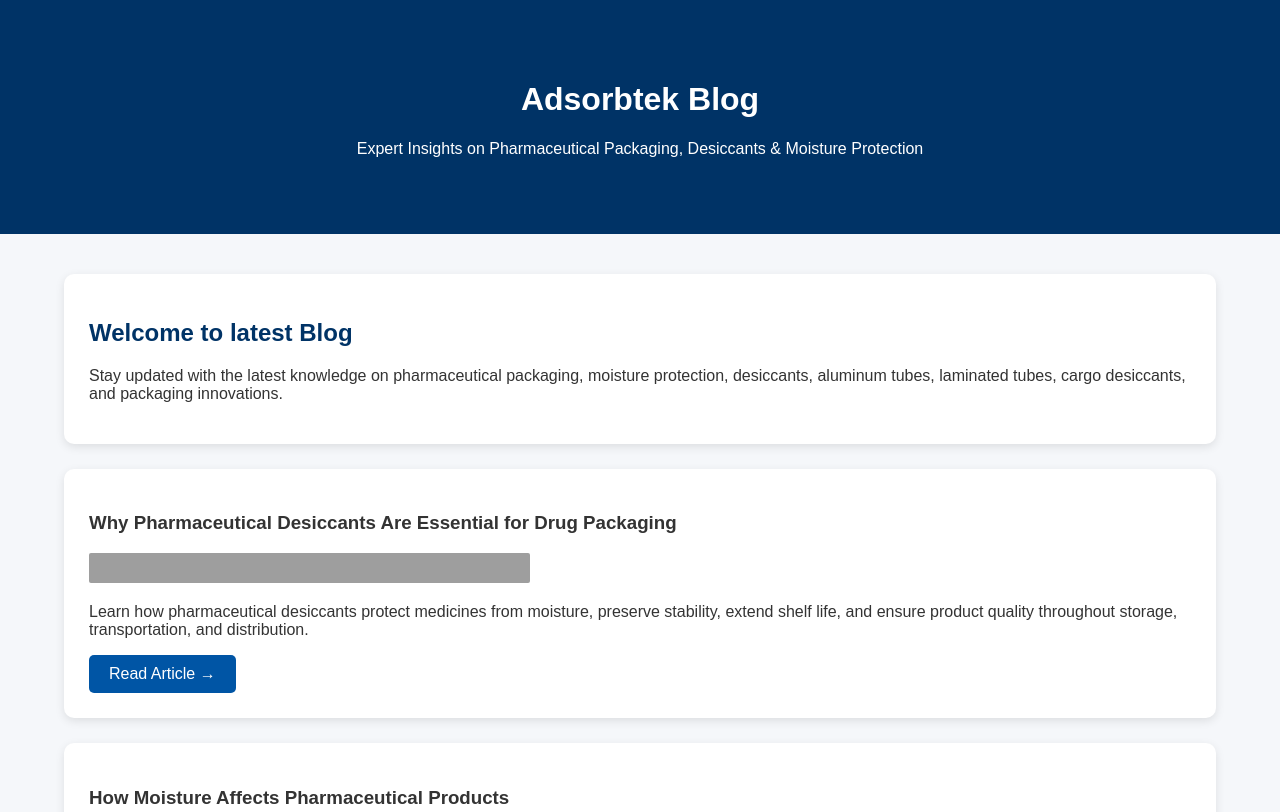
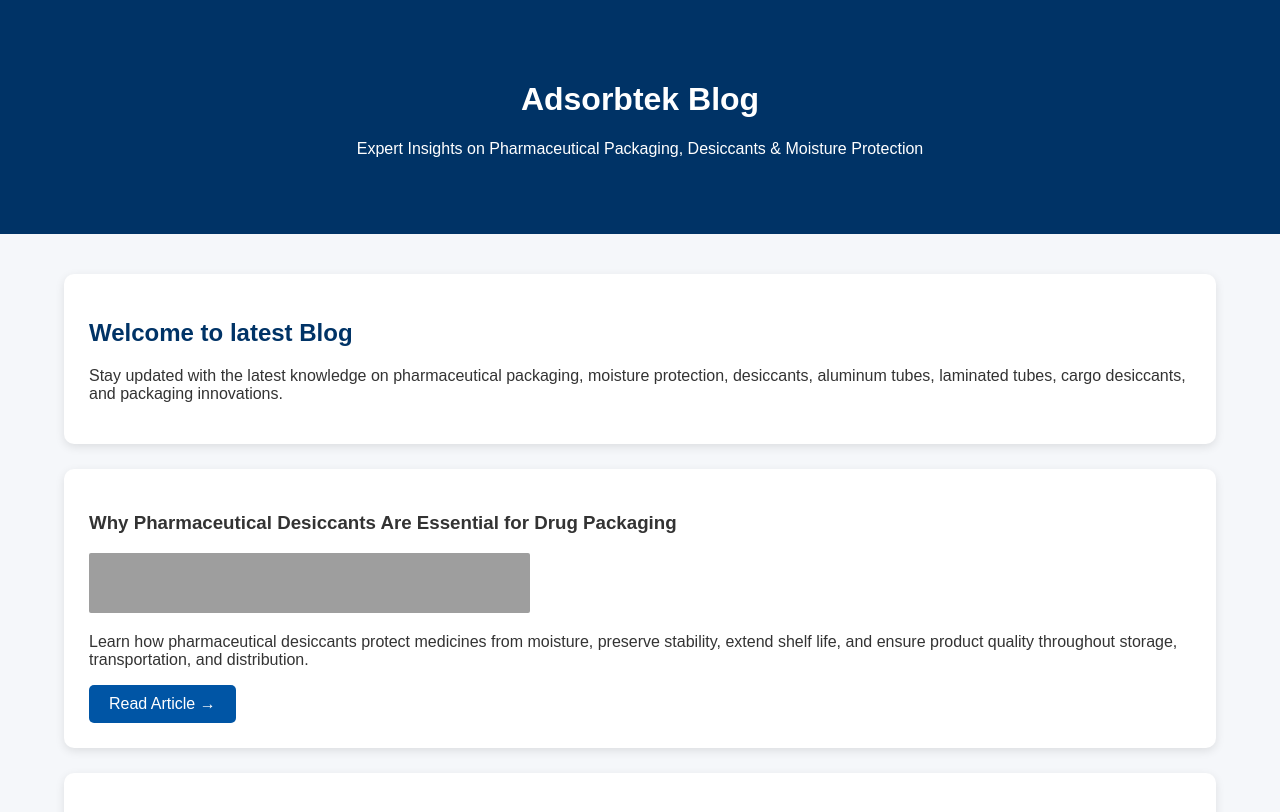
Before and after one commit to adsorbteksol-netizen/adsorbtek, a plain HTML site: page about.html in a window 1280 px wide. Shown: the top 812 px of the page. Drawn offline with Linux system fonts and the light colour scheme; grey boxes are pictures that could not be loaded.

Commit message:
Update about.html

```diff
--- a/about.html
+++ b/about.html
@@ -99,7 +99,7 @@
 <h3>Why Pharmaceutical Desiccants Are Essential for Drug Packaging</h3>
 <img src="https://packagingtubes.wordpress.com/wp-content/uploads/2026/06/laminated-vs-aluminum-tube-packaging.png?allow_lossy=1"
      alt="Pharmaceutical Desiccants"
-     style="width:40%; height:30px; border-radius:2px;">
+     style="width:40%; height:60px; border-radius:2px;">
 <p>
 
 Learn how pharmaceutical desiccants protect medicines from moisture,
```
